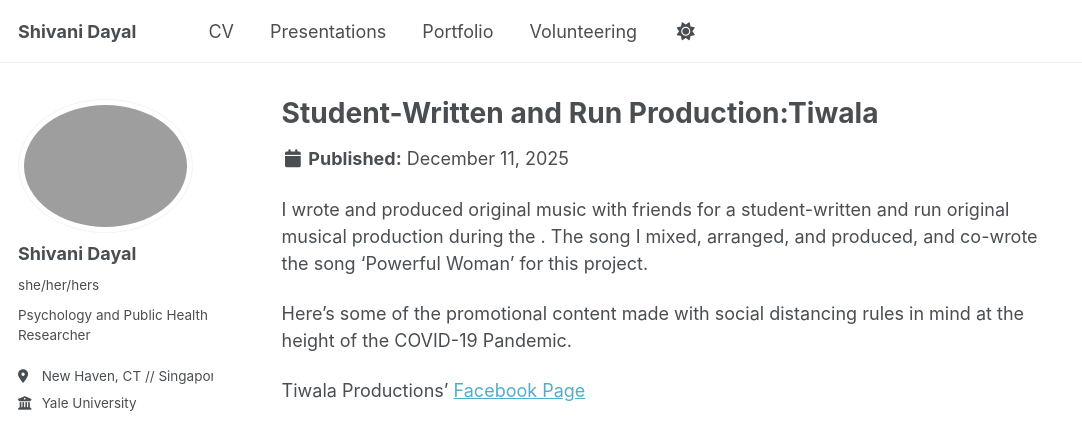
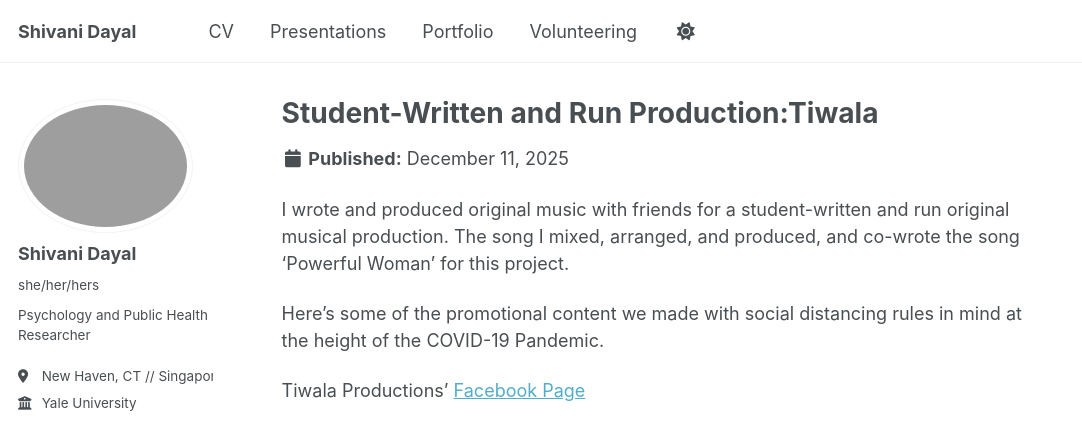
Before and after one commit to sdayal21/sdayal21.github.io, a Jekyll site: the page built from _portfolio/tiwala.md, in a window 1280 px wide and 900 px high, cut to the strip 0-424 px from the top of the window. Shown: the whole strip, without its empty margins (0-1082 px from the left). Built offline with Jekyll 4.4.1, drawn with Linux system fonts in a browser that asks for light colours; a script that is not in the unit is left out.

Commit message:
tiny edit

```diff
--- a/_portfolio/tiwala.md
+++ b/_portfolio/tiwala.md
@@ -6,9 +6,9 @@ header:
   teaser: tiwala_thumbnail.png
 ---
 
-I wrote and produced original music with friends for a student-written and run original musical production during the . The song I mixed, arranged, and produced, and co-wrote the song ‘Powerful Woman’ for this project.
+I wrote and produced original music with friends for a student-written and run original musical production. The song I mixed, arranged, and produced, and co-wrote the song ‘Powerful Woman’ for this project.
 
-Here's some of the promotional content made with social distancing rules in mind at the height of the COVID-19 Pandemic.
+Here's some of the promotional content we made with social distancing rules in mind at the height of the COVID-19 Pandemic.
 
 Tiwala Productions' [Facebook Page](https://www.facebook.com/tiwala.productions)
 
```
Also changed, not shown: _portfolio/tango_singing.md (+1 -5 lines).
